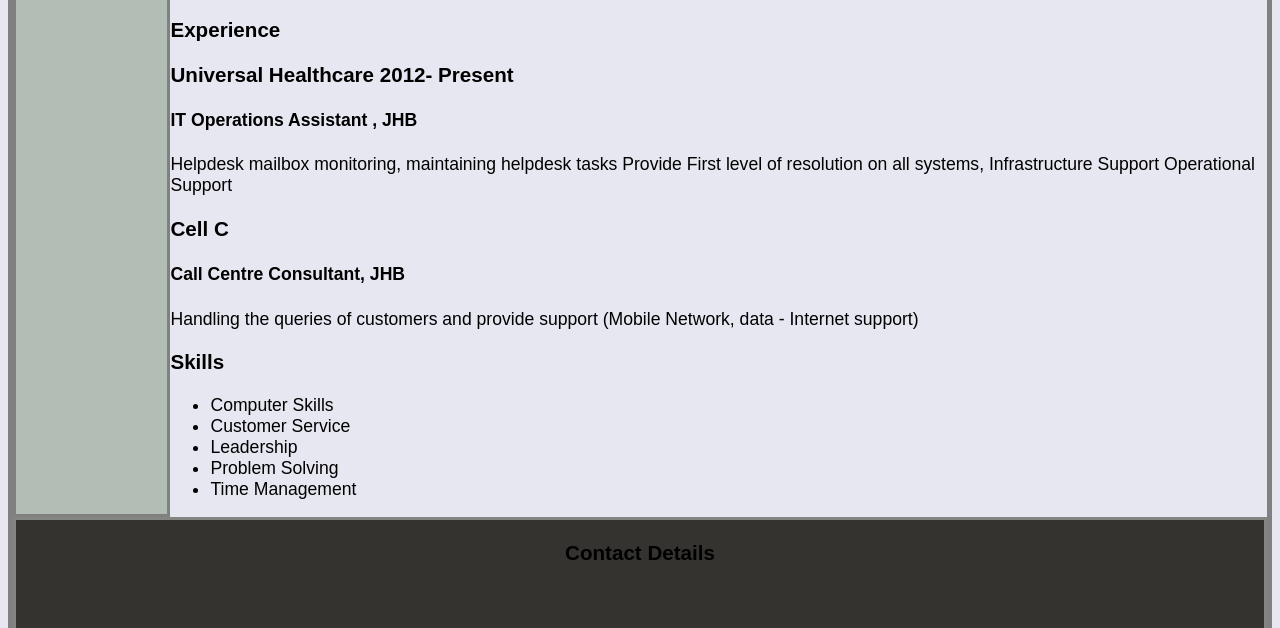
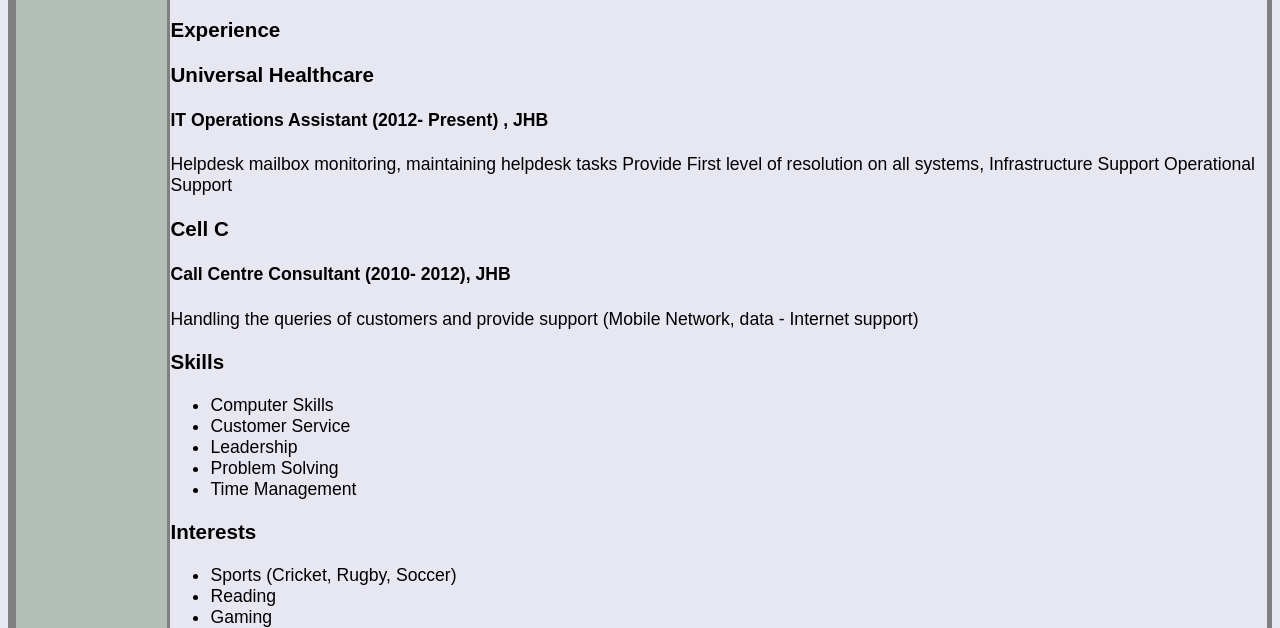
Before and after one commit to MannJefferson/IntroToWebDesignMay2022, a plain HTML site: page index.html in a window 1280 px wide. Shown: the part 927-1555 px from the top of the page. Drawn offline with Linux system fonts and the light colour scheme.

Commit message:
Resume6.1

```diff
--- a/index.html
+++ b/index.html
@@ -6,7 +6,8 @@
 </head>
 
 <body>
-    <header id="heading"> <!--top section of my website-->
+    <header id="heading">
+        <!--top section of my website-->
         <img src="./Images/profilePhotoj.jpg" alt="my profile pic" id="profilePhoto">
         <h1>Jefferson Mann</h1>
         <p>Dedicated IT Helpdesk Operator with 10 years experience, providing in-house system support in getting
@@ -21,7 +22,7 @@
                     <li> <a href="#education">Education</a></li>
                     <li> <a href="#experience">Experience</a></li>
                     <li> <a href="#skills">Skills</a></li>
-
+                    <li> <a href="#interests">Interests</a></li>
                 </ul>
             </nav>
         </div>
@@ -56,15 +57,15 @@
             </ul>
 
             <h3 id="experience">Experience</h3>
-            <h3>Universal Healthcare 2012- Present </h3>
-            <h4>IT Operations Assistant , JHB</h4>
+            <h3>Universal Healthcare </h3>
+            <h4>IT Operations Assistant (2012- Present) , JHB</h4>
             Helpdesk mailbox monitoring, maintaining helpdesk tasks
             Provide First level of resolution on all systems,
             Infrastructure Support
             Operational Support
 
             <h3>Cell C</h3>
-            <h4>Call Centre Consultant, JHB</h4>
+            <h4>Call Centre Consultant (2010- 2012), JHB</h4>
             Handling the queries of customers and provide support (Mobile Network, data -
             Internet support)
 
@@ -78,10 +79,18 @@
                 <li>Time Management</li>
             </ul>
             </p>
-
+            <p>
+            <h3 id="interests">Interests</h3>
+            <ul>
+                <li>Sports (Cricket, Rugby, Soccer)</li>
+                <li>Reading</li>
+                <li>Gaming</li>
+            </ul>
+            </p>
     </main>
 
-    <footer> <!--bottom section of my website-->
+    <footer>
+        <!--bottom section of my website-->
         <h3 id="contacts">Contact Details</h3>
         <ul>
             <a href="http://linkedin.com" target="_blank">
```
